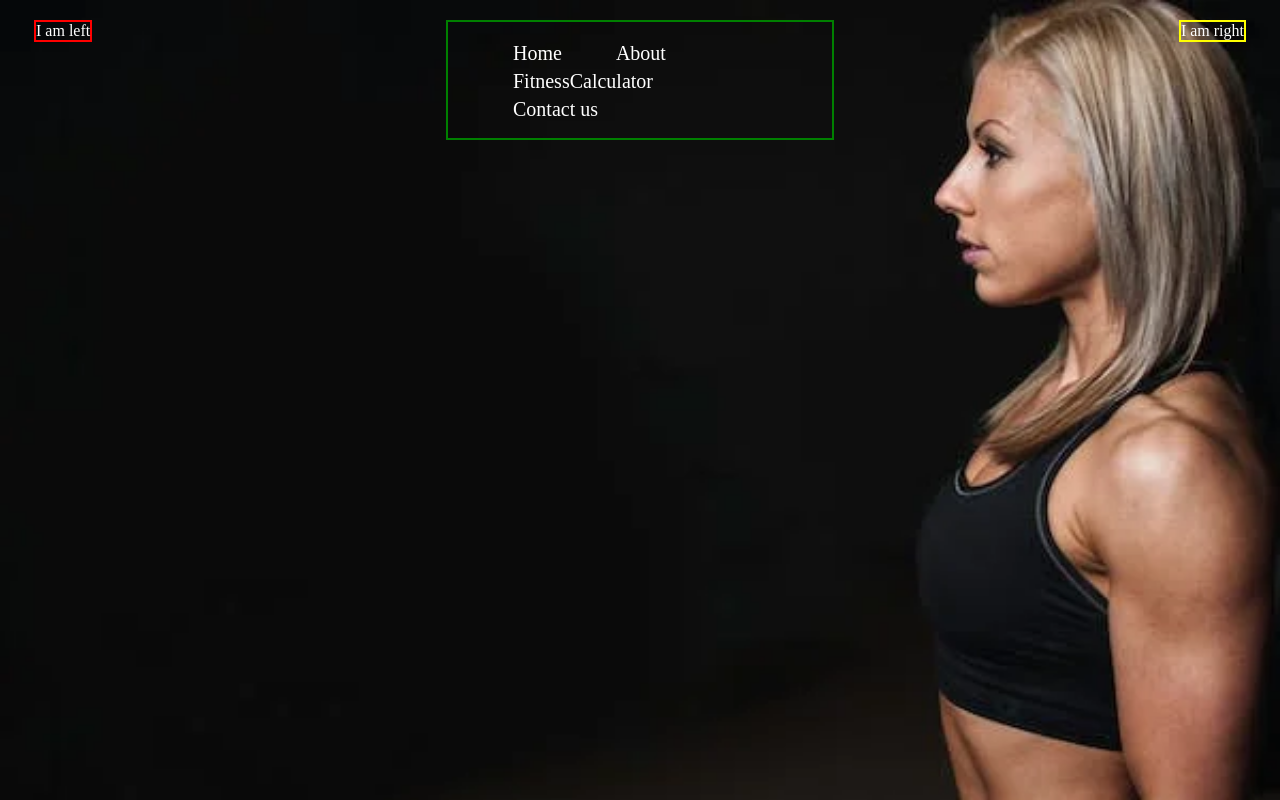
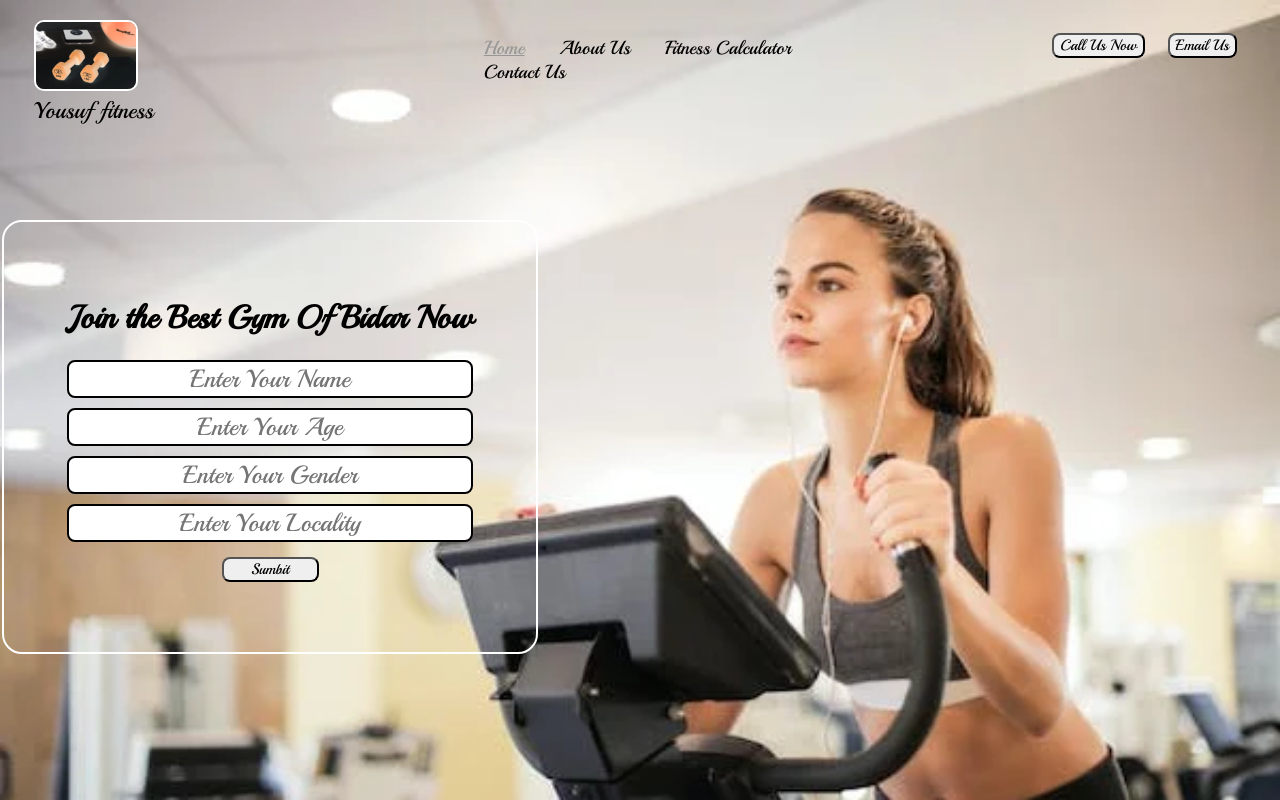
Before and after one commit to MOHDYOUSUF03/Gym-Portfolio, a plain HTML site: page index.html in a window 1280 px wide. Drawn offline with Linux system fonts and the light colour scheme.

Commit message:
fixed bug

```diff
--- a/index.html
+++ b/index.html
@@ -4,46 +4,61 @@
 <head>
     <meta charset="UTF-8">
     <meta name="viewport" content="width=device-width, initial-scale=1.0">
-    <title>YousufFitnees</title>
+    <title>Yousuf Fitness</title>
 </head>
+<link rel="preconnect" href="https://fonts.googleapis.com">
+<link rel="preconnect" href="https://fonts.gstatic.com" crossorigin>
+<link href="https://fonts.googleapis.com/css2?family=Playball&display=swap" rel="stylesheet">
 <link rel="stylesheet" href="style.css">
 <style>
     body {
-        color: white;
+        font-family: 'Playball', cursive;
         margin: 0px;
         padding: 0px;
-        background-image: url(gym.jpg);
+        background: url(girl.jpg);
         background-repeat: no-repeat;
-        background-size: 100%
+        background-size: 100%;
+        color: white;
     }
 
     .left {
-        border: 2px solid red;
+        /* border: 2px solid red; */
         display: inline-block;
         position: absolute;
         left: 34px;
         top: 20px;
+        /* color: black; */
 
+    }
 
+    .left div {
+        text-align: center;
+        color: black;
+        font-size: 23px;
+
+    }
+
+    .left img {
+        width: 100px;
+        border: 2px solid black;
+        border-radius: 10px;
+        filter: invert(100%);
     }
 
     .mid {
         display: block;
-        width: 30%;
+        width: 33%;
         margin: 20px auto;
-        border: 2px solid green;
-        /* display: flex */
-
-
+        /* border: 2px solid green; */
+        /* color: black; */
     }
 
     .right {
-        border: 2px solid yellow;
+        /* border: 2px solid yellow; */
         display: inline-block;
         position: absolute;
         right: 34px;
-        top: 20px;
-
+        top: 33px;
     }
 
     .navbar {
@@ -52,45 +67,115 @@
 
     .navbar li {
         display: inline-block;
-        font-size: 25px;
+    }
+
+    .navbar li a {
+        color: black;
+        text-decoration: none;
+        padding: 15px;
+        font-size: 19px;
 
     }
 
-    .navbar li a {
-        color: white;
-        text-decoration: none;
-        padding: 25px;
-        font-size: 20px;
+    .navbar li a:hover,
+    .navbar li a.active {
+        text-decoration: underline;
+        color: rgb(151, 151, 151);
     }
 
-    .navbar li a:hover,.navbar li a.acvtive {
-        text-decoration: underline;
-        color: rgb(255, 3, 3);
+    .btn {
+        font-family: 'Playball', cursive;
+        margin: 0px 9px;
+        /* color: white; */
+        padding: 4px 14;
+        /* border: 2px solid gray; */
+        border-radius: 8px;
+        font-size: 15px;
+        cursor: pointer;
 
+    }
+
+    .btn:hover {
+        background-color: rgb(106, 106, 106);
+    }
+
+    .container {
+        border: 2px solid green;
+        margin: 120px 2px;
+        padding: 55px;
+        width: 33%;
+        border-radius: 20px;
+        border-color: white;
+    }
+
+    .form-group input {
+        font-family: 'Playball', cursive;
+        text-align: center;
+        display: block;
+        width: 400px;
+        padding: 1px;
+        border: 2px solid black;
+        margin: 10px auto;
+        font-size: 25px;
+        border-radius: 8px;
+
+    }
+
+    h1 {
+        text-align: center;
+        color: black;
+    }
+
+    .container button {
+        display: block;
+        width: 23%;
+        margin: 15px auto;
     }
 </style>
 
 <body>
     <header class="header">
         <div class="left">
-            I am left
-
+            <img src="logo1.jpg" alt="">
+            <div>Yousuf fitness</div>
 
         </div>
+
         <div class="mid">
             <ul class="navbar">
-                <li><a href="#" class="active">Home</a></li>
-                <li><a href="#">About</a></li>
-                <li><a href="#">FitnessCalculator</a></li>
-                <li><a href="#">Contact us<a></li>
+                <li> <a href="#" class="active">Home</a></li>
+                <li> <a href="#">About Us</a></li>
+                <li> <a href="#">Fitness Calculator</a></li>
+                <li> <a href="#">Contact Us</a></li>
+            </ul>
 
-            </ul </div>
-            <div class="right">
-                I am right
+        </div>
+        <div class="right">
+            <button class="btn">Call Us Now</button>
+            <button class="btn">Email Us</button>
 
+        </div>
 
+    </header>
+    <div class="container">
+        <h1>Join the Best Gym Of Bidar Now</h1>
+        <form action="" class="noaction php">
+            <div class="form-group">
+                <input type=" text" name="" placeholder="Enter Your Name">
             </div>
-    </header>
+            <div class="form-group">
+                <input type=" text" name="" placeholder="Enter Your Age">
+            </div>
+            <div class="form-group">
+                <input type=" text" name="" placeholder="Enter Your Gender">
+            </div>
+            <div class="form-group">
+                <input type=" text" name="" placeholder="Enter Your Locality">
+            </div>
+            <button class="btn">Sumbit</button>
+        </form>
+    </div>
+
 
 </body>
 
```
Also changed, not shown: index1.html (deleted, +0 -182 lines), tu.html (deleted, +0 -27 lines), style.css (deleted).
